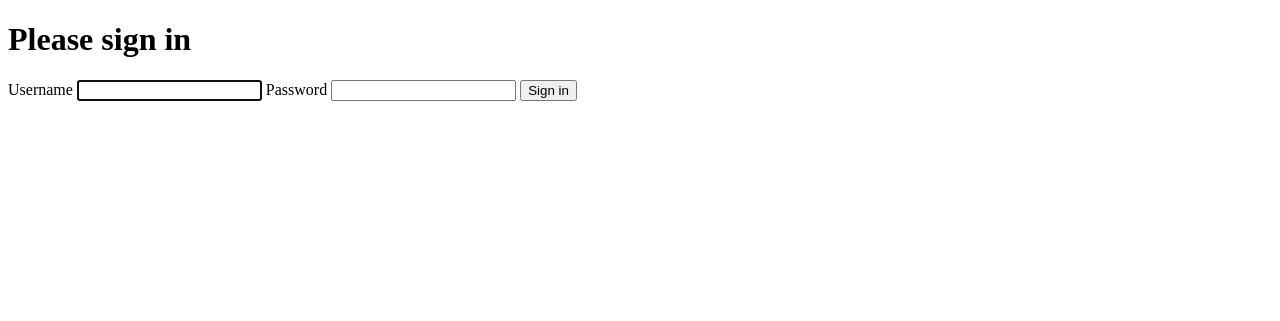
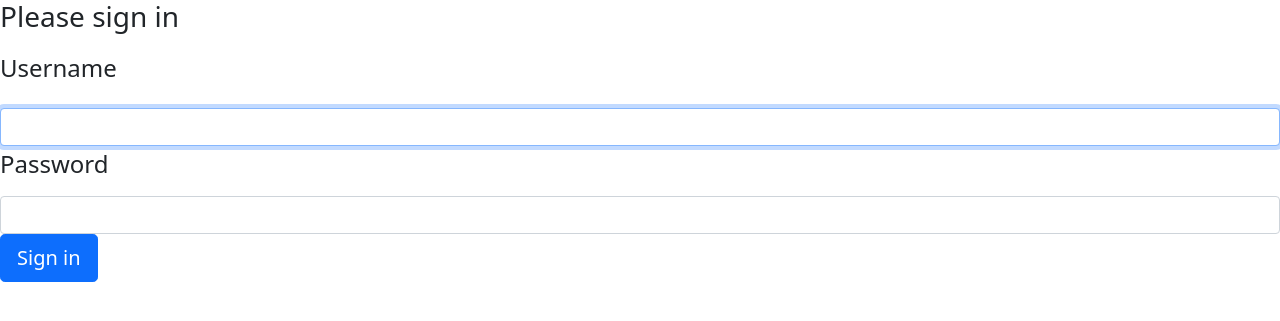
Before and after one commit to joseoe1996/TFG_WEB, a Symfony app: template templates/security/login.html.twig in a window 1280 px wide. Shown: the top 321 px of the page. Run offline with Twig, Linux system fonts and the light colour scheme; the template is opened without the code that fills it, so the values that code supplies are empty; some libraries are stand-ins or nearby versions.

Commit message:
inicio del proyecto
iniciando el proyecto

```diff
--- a/composer.json
+++ b/composer.json
@@ -41,7 +41,6 @@
         "symfony/twig-bundle": "5.4.x-dev",
         "symfony/validator": "5.4.*",
         "symfony/web-link": "5.4.*",
-        "symfony/webpack-encore-bundle": "^1.11",
         "symfony/yaml": "5.4.*",
         "twig/extra-bundle": "^2.12|^3.0",
         "twig/twig": "^2.12|^3.0"
--- a/templates/base.html.twig
+++ b/templates/base.html.twig
@@ -2,11 +2,12 @@
 <html>
     <head>
         <meta charset="UTF-8">
-        <title>{% block title %}Welcome!{% endblock %}</title>
-                <link href="https://stackpath.bootstrapcdn.com/font-awesome/4.7.0/css/font-awesome.min.css" rel="stylesheet" integrity="sha384-wvfXpqpZZVQGK6TAh5PVlGOfQNHSoD2xbE+QkPxCAFlNEevoEH3Sl0sibVcOQVnN" crossorigin="anonymous">
-        {# Run `composer require symfony/webpack-encore-bundle`
+        <title>{% block title %}Welcome!{% endblock %}</title
+        <link href="https://cdn.jsdelivr.net/npm/bootstrap@5.0.0-beta1/dist/css/bootstrap.min.css" rel="stylesheet" integrity="sha384-giJF6kkoqNQ00vy+HMDP7azOuL0xtbfIcaT9wjKHr8RbDVddVHyTfAAsrekwKmP1" crossorigin="anonymous">
+                    {# Run `composer require symfony/webpack-encore-bundle`
            and uncomment the following Encore helpers to start using Symfony UX #}
         {% block stylesheets %}
+            <link href="https://cdn.jsdelivr.net/npm/bootstrap@5.0.0-beta1/dist/css/bootstrap.min.css" rel="stylesheet" integrity="sha384-giJF6kkoqNQ00vy+HMDP7azOuL0xtbfIcaT9wjKHr8RbDVddVHyTfAAsrekwKmP1" crossorigin="anonymous">
             {#{{ encore_entry_link_tags('app') }}#}
         {% endblock %}
 
--- a/templates/pagina_inicio/index.html.twig
+++ b/templates/pagina_inicio/index.html.twig
@@ -11,8 +11,7 @@
 <div class="example-wrapper">
     <h1>Hello {{ controller_name }}! ✅</h1>
 
-    <div class="form-group"><a href="{{ path('app_login') }}" class="btn btn-primary btn-block" type="submit" style="background-color: rgb(255,255,255);color: rgb(0,98,204);">Login</a></div>
-    <div class="form-group"><a href="{{ path('app_register') }}" class="btn btn-primary btn-block" type="submit" style="background-color: rgb(255,255,255);color: rgb(0,98,204);">Registro</a></div>
-    <a class="btn btn-primary" href="#" role="button">Link</a>
+    <div class="form-group"><a href="{{ path('app_login') }}" class="btn btn-primary btn-lg"" type="submit" style="background-color: rgb(255,255,255);color: rgb(0,98,204);">Login</a></div>
+    <div class="form-group"><a href="{{ path('app_register') }}" class="btn btn-primary btn-lg" type="submit" style="background-color: rgb(255,255,255);color: rgb(0,98,204);">Registro</a></div>
 </div>
 {% endblock %}
--- a/templates/registration/register.html.twig
+++ b/templates/registration/register.html.twig
@@ -14,8 +14,7 @@
         {{ form_row(registrationForm.plainPassword, {
             label: 'Password'
         }) }}
-        {{ form_row(registrationForm.agreeTerms) }}
 
-        <button type="submit" class="btn">Register</button>
+        <button type="submit" class="btn btn-primary">Register</button>
     {{ form_end(registrationForm) }}
 {% endblock %}
--- a/templates/security/login.html.twig
+++ b/templates/security/login.html.twig
@@ -15,9 +15,9 @@
     {% endif %}
 
     <h1 class="h3 mb-3 font-weight-normal">Please sign in</h1>
-    <label for="inputUsername">Username</label>
+    <label for="inputUsername" class="form-label"><legend>Username</legend></label>
     <input type="text" value="{{ last_username }}" name="username" id="inputUsername" class="form-control" autocomplete="username" required autofocus>
-    <label for="inputPassword">Password</label>
+    <label for="inputPassword"><legend>Password</legend></label>
     <input type="password" name="password" id="inputPassword" class="form-control" autocomplete="current-password" required>
 
     <input type="hidden" name="_csrf_token"
```
Also changed, not shown: 2 other files.
